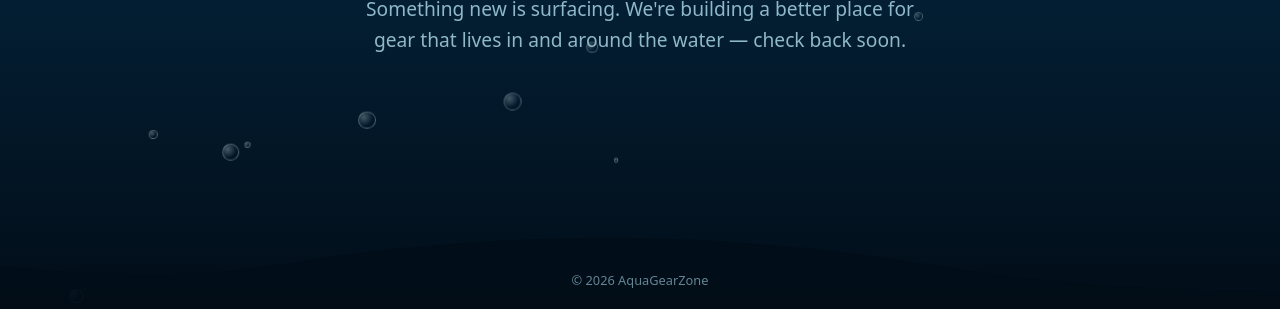
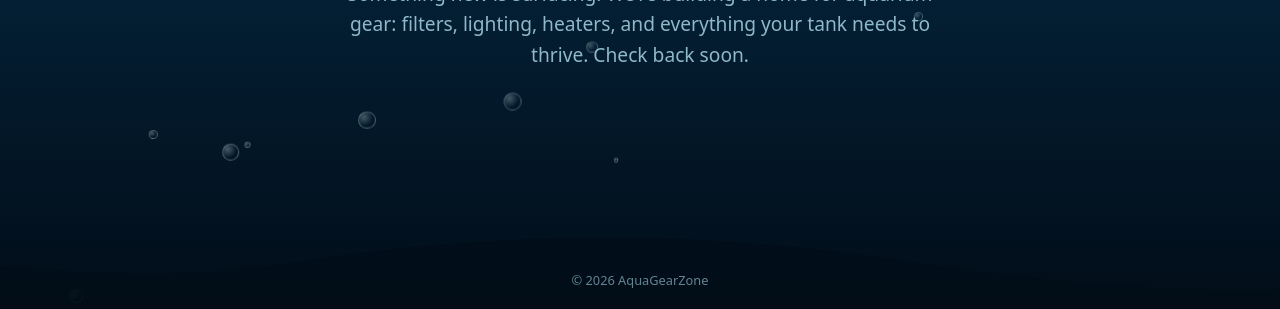
Before and after one commit to deftwebmaster/agzone, a plain HTML site: page index.html in a window 1280 px wide. Shown: the part 491-800 px from the top of the page. Drawn offline with Linux system fonts and the light colour scheme.

Commit message:
Update index.html

```diff
--- a/index.html
+++ b/index.html
@@ -5,7 +5,7 @@
   <meta charset="utf-8">
   <meta name="viewport" content="width=device-width, initial-scale=1">
   <title>AquaGearZone — Coming Soon</title>
-  <meta name="description" content="AquaGearZone is under construction. Check back soon.">
+  <meta name="description" content="AquaGearZone: aquarium gear and supplies. Site under construction, check back soon.">
   <!-- Placeholder page: remove noindex at launch -->
   <meta name="robots" content="noindex">
   <meta name="theme-color" content="#04192b">
@@ -185,8 +185,9 @@
     <span class="eyebrow">Under Construction</span>
     <h1>Aqua<span class="accent">Gear</span>Zone</h1>
     <p class="lede">
-      Something new is surfacing. We're building a better place for gear
-      that lives in and around the water — check back soon.
+      Something new is surfacing. We're building a home for aquarium gear:
+      filters, lighting, heaters, and everything your tank needs to thrive.
+      Check back soon.
     </p>
 
     <!-- Optional: uncomment and set a real address once one exists
```
